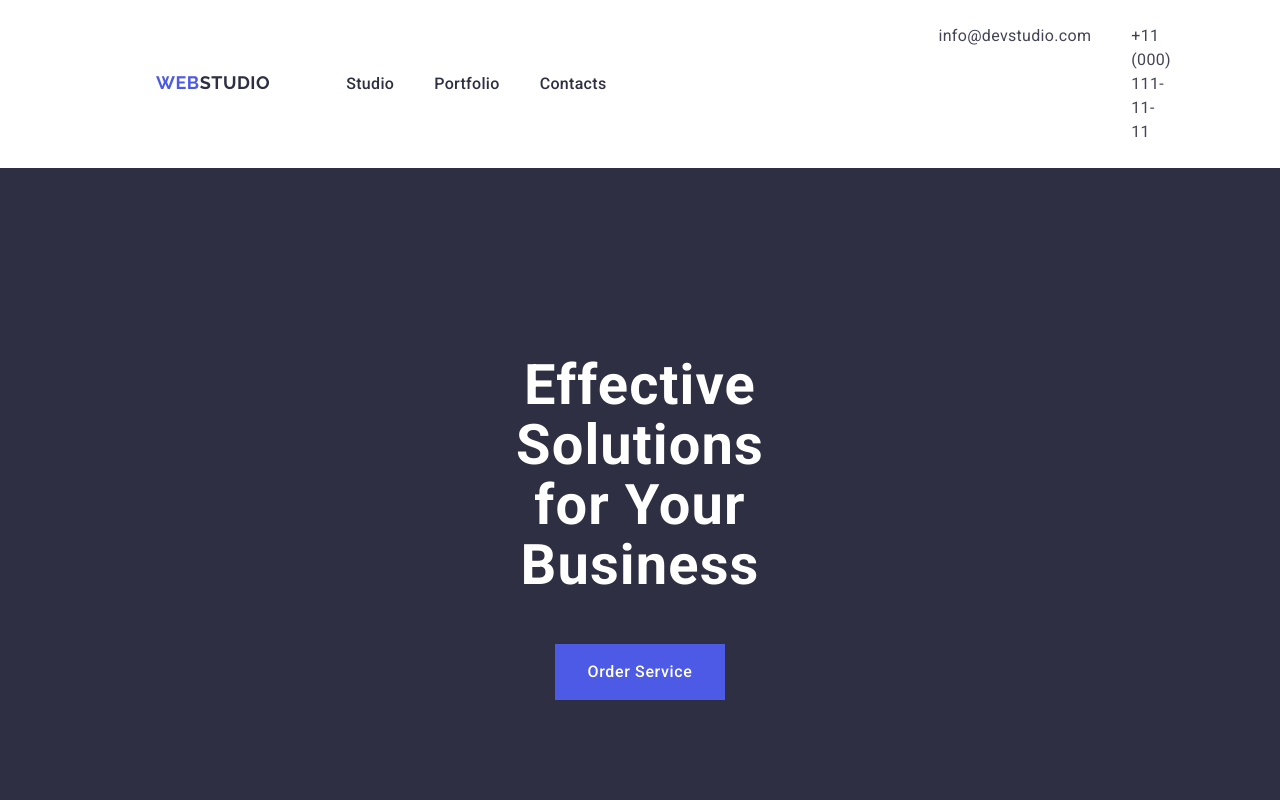
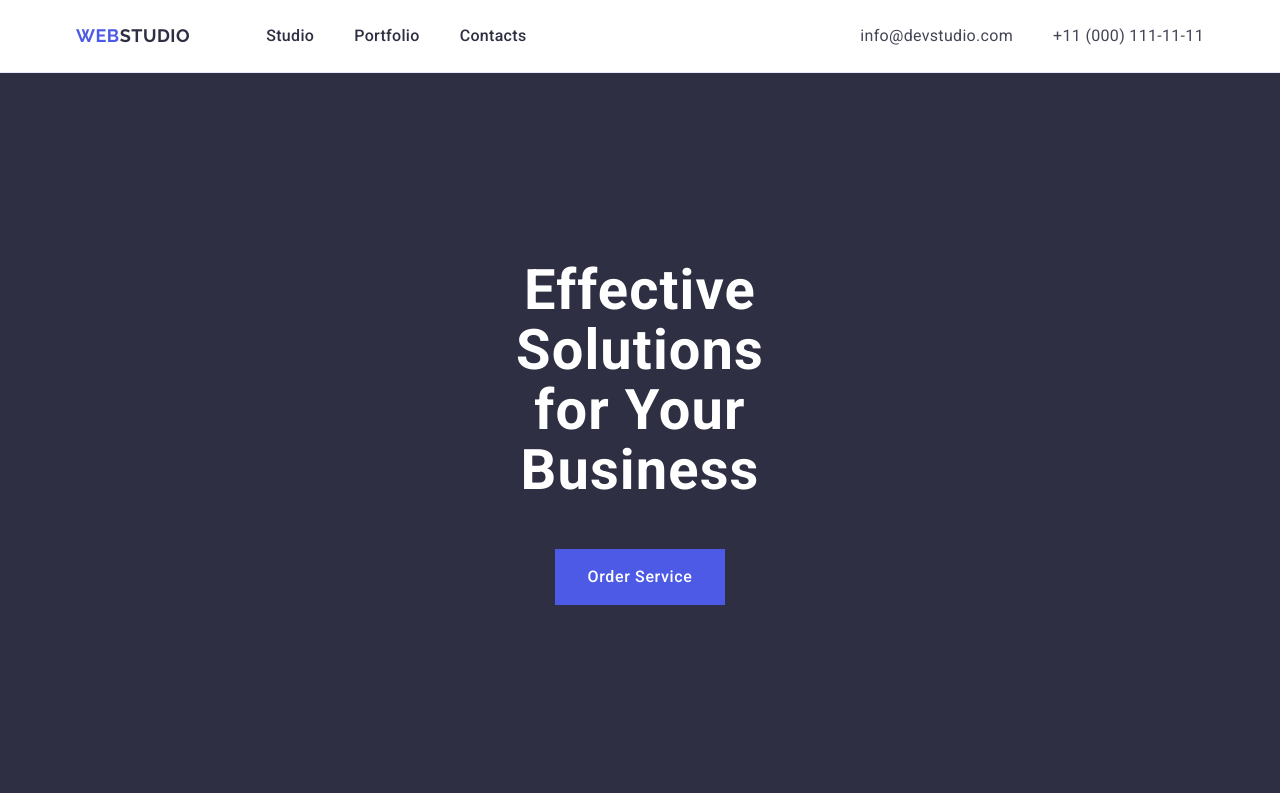
Before and after one commit to Vadimeks/goit-markup-hw-03, a plain HTML site: page index.html in a window 1280 px wide. Shown: the top 800 px of the page. Drawn offline with nearby package versions, Linux system fonts and the light colour scheme.

Commit message:
modified css and index

```diff
--- a/css/styles.css
+++ b/css/styles.css
@@ -1,99 +1,105 @@
 body {
   font-family: "Roboto", sans-serif;
-  background-color: #ffffff; /* Background color */
-  color: #434455; /* Text color */
+  background-color: #ffffff;
+  color: #434455;
   font-style: normal;
 }
 a,
 button {
-  text-decoration: none; /* Remove underline from links */
-  color: #2e2f42; /* Default link color */
+  text-decoration: none;
+  color: #2e2f42;
   font-style: normal;
   cursor: pointer;
 }
+h1,
+h2,
+h3,
+h4,
+h5,
+h6,
 p {
   margin: 0;
 }
-ul {
+ul,
+ol {
   margin: 0;
-  padding-left: 0;
-  list-style-type: none; /* Remove default bullet points */
+  padding: 0;
+  list-style-type: none;
 }
 img {
   display: block;
 }
 .container {
-  max-width: 1440px;
-  padding: 0 0;
-  margin: 0 auto; /* Center section horizontally */
+  max-width: 1158px;
+  padding: 0 15px;
+  margin: 0 auto;
 }
-/* Header styles */
-.header-section .container {
-  display: flex; /* Flex container */
-  justify-content: space-between; /* Space between logo, nav, and address */
+/* header */
+.header-section {
+  border-bottom: 1px solid #e7e9fc;
+}
+.header-container {
+  display: flex;
   align-items: center;
 }
-/* Navigation styles */
 .header-nav {
-  display: flex; /* Flex container for nav */
+  display: flex;
+  align-items: center;
 }
 
-/* logotype  */
-.header-logo {
-  font-family: "Raleway", sans-serif; /* Используем правильный шрифт */
-  font-size: 18px; /* Размер шрифта */
-  font-weight: 700; /* Жирный шрифт */
-  text-transform: uppercase; /* Текст в верхнем регистре */
+.logo {
+  font-family: "Raleway", sans-serif;
+  font-size: 18px;
+  font-weight: 700;
+  text-transform: uppercase;
   line-height: 1.17;
   letter-spacing: 0.03em;
   color: #4d5ae5;
-  margin-right: 76px; /* Расстояние между логотипом и навигацией */
-  margin-left: 156px; /* Расстояние между логотипом и левым краем */
-  padding-top: 24px;
-  padding-bottom: 24px;
+}
+.header-logo {
+  padding: 24px 0;
+  margin-right: 76px;
 }
 .logo-part {
-  color: #2e2f42; /* Цвет для "Studio" */
+  color: #2e2f42;
 }
-.header-logo:hover,
-.header-logo:focus,
+.logo:hover,
+.logo:focus,
 .logo-part:hover,
 .logo-part:focus {
   color: #404bbf;
 }
-/* Navigation UL styles */
+
 .nav-list {
-  display: flex; /* Flex container for list */
-  gap: 40px; /* Space between each list item */
-  padding-top: 24px;
-  padding-bottom: 24px;
-  margin-right: 332px;
+  display: flex;
+  align-items: center;
+  gap: 40px;
 }
-/* Navigation link styles */
+
 .nav-link {
+  display: block;
   line-height: 1.5;
   letter-spacing: 0.02em;
   color: #2e2f42;
-  font-size: 16px; /* Font size */
-  font-weight: 500; /* Medium font weight */
+  font-size: 16px;
+  font-weight: 500;
+  padding: 24px 0;
 }
 .nav-items .nav-link:hover,
 .nav-items .nav-link:focus {
   color: #404bbf;
 }
-/* Navigation Address block */
+
 .nav-address {
   display: flex;
+  align-items: center;
   font-style: normal;
-  margin-right: 156px;
+  margin-left: auto;
+}
+.address-list {
+  display: flex;
   align-items: center;
-}
-/* Address section UL styles */
-.address-list {
-  display: flex; /* Гибкий контейнер для email и телефона */
-  gap: 40px; /* Space between each list item */
-  padding-top: 24px;
-  padding-bottom: 24px;
+  gap: 40px;
 }
 /* Address section LI styles */
 .address-items {
@@ -102,7 +108,9 @@ img {
   letter-spacing: 0.02em;
 }
 .address-link {
+  display: block;
   color: #434455;
+  padding: 24px 0;
 }
 .address-link:hover,
 .address-link:focus {
--- a/index.html
+++ b/index.html
@@ -20,9 +20,9 @@
 
 <body>
     <header class="header-section">
-        <div class="container">
+        <div class="container header-container">
             <nav class="header-nav">
-                <a href="./index.html" class="header-logo">Web<span class="logo-part">Studio</span></a>
+                <a href="./index.html" class="logo header-logo">Web<span class="logo-part">Studio</span></a>
                 <ul class="nav-list">
                     <li class="nav-items">
                         <a href="./index.html" class="nav-link">Studio</a>
```
